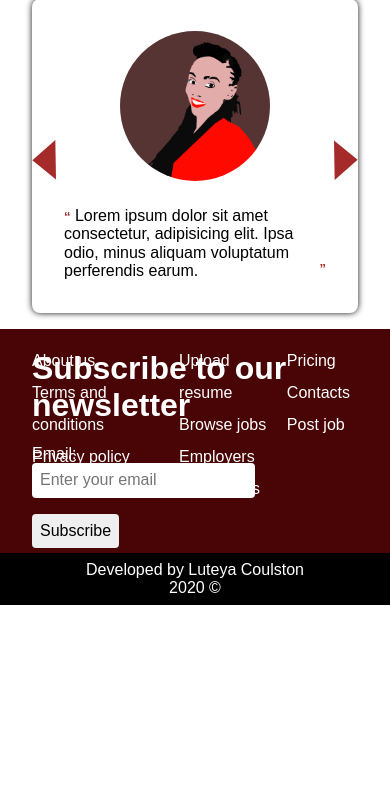
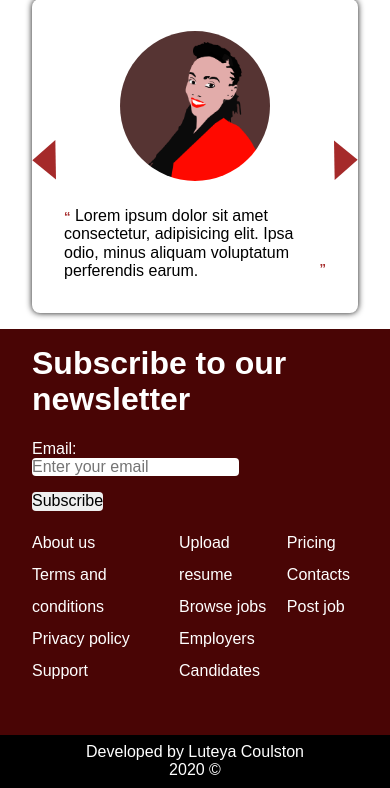
Before and after one commit to CoulKe/jobs-website, a PHP site: page /mentor_project/index.php in a window 390 px wide. Shown: the part 2121-2909 px from the top of the page. Before the commit the page ends 2726 px from the top, so only its background shows below. Run offline with PHP 8.4, Linux system fonts and the light colour scheme; data comes from the database, SQL or seed files in the repository.

Commit message:
Added quick links responsiveness

```diff
--- a/templates/layout.html.php
+++ b/templates/layout.html.php
@@ -46,6 +46,7 @@
 
         <div id="quick_links">
             <div class="container">
+                <div class="links_wrapper">
                     <div id="company_links">
                         <a href="" class="quick_link">About us</a>
                         <a href="" class="quick_link">Terms and conditions</a>
@@ -63,6 +64,7 @@
                         <a href="" class="quick_link">Pricing</a>
                         <a href="" class="quick_link">Contacts</a>
                         <a href="" class="quick_link">Post job</a>
+                    </div>
                 </div>
 
                 <div id="newsletter">
```
Also changed, not shown: public/assets/css/main.css, public/assets/sass/main.scss, 1 other file. Lines whose indentation alone changed are shown as unchanged.
